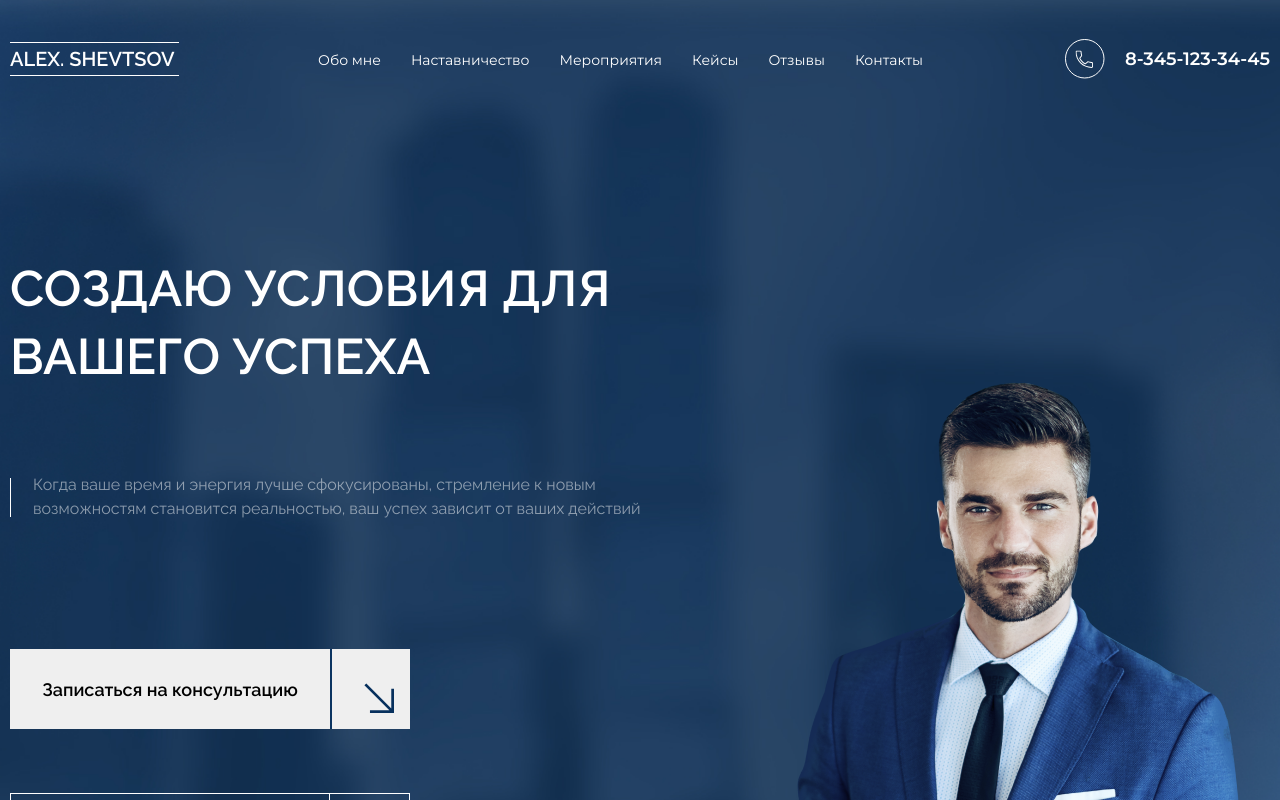
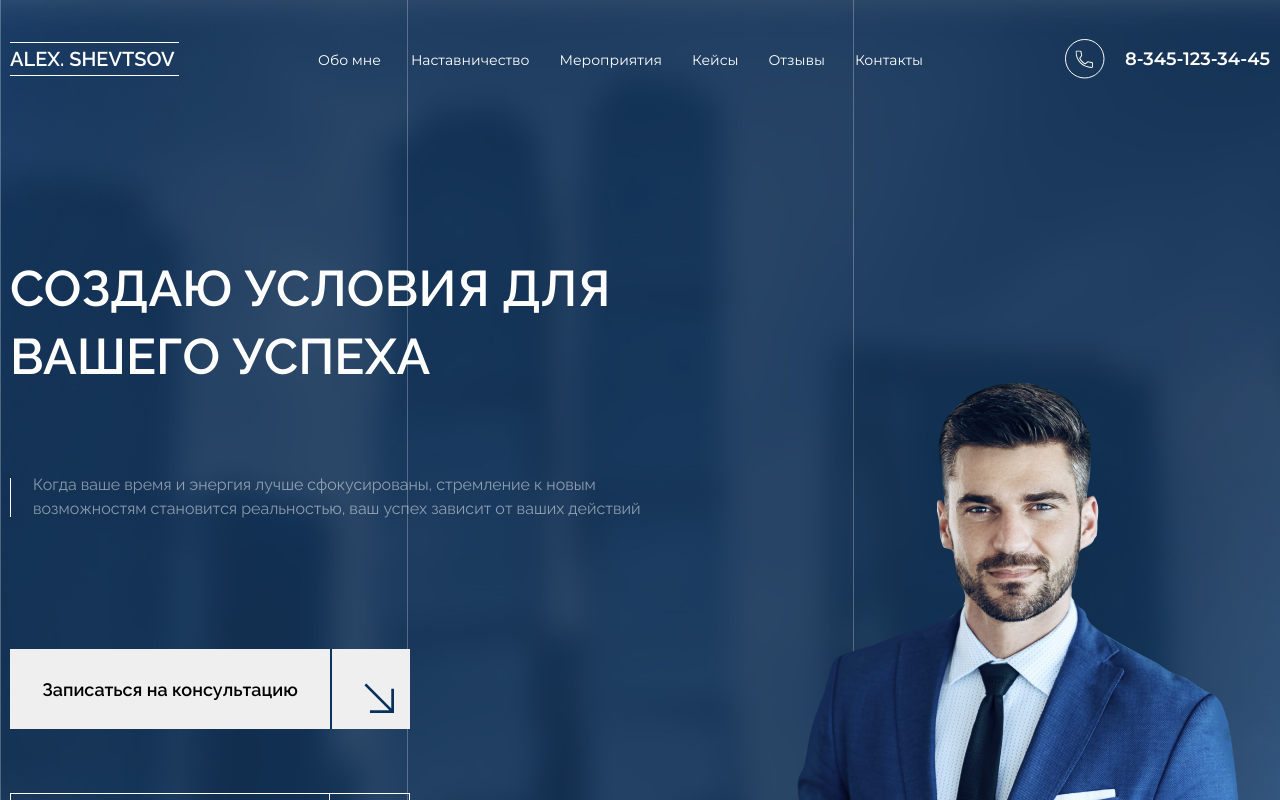
Before and after one commit to azizovelnur/elnurFutureMarkt, a React (Vite) app: page / in a window 1280 px wide. Shown: the top 800 px of the page. Built offline with nearby package versions, Linux system fonts and the light colour scheme; no server answers.

Commit message:
lines were added

```diff
--- a/index.html
+++ b/index.html
@@ -1,5 +1,5 @@
 <!doctype html>
-<html lang="en">
+<html lang="ru">
   <head>
     <meta charset="UTF-8" />
     <meta name="viewport" content="width=device-width, initial-scale=1.0" />
--- a/src/components/Header.tsx
+++ b/src/components/Header.tsx
@@ -9,6 +9,7 @@ export const Header: React.FC = () => {
   const [openMenu, setOpenMenu] = useState<Boolean>(false);
   return (
     <header className="header">
+      <div style={{ height: "39px" }}></div>
       <div className="container">
         <div className="header__inner">
           <NavLink to="/" className="logo">
@@ -80,7 +81,7 @@ export const Header: React.FC = () => {
                 src={phoneIcon}
                 alt="phoneIcon"
               />
-              <p>8-345-123-34-45</p>
+              <span>8-345-123-34-45</span>
             </a>
           </div>
         </div>
--- a/src/components/Layout.tsx
+++ b/src/components/Layout.tsx
@@ -1,11 +1,70 @@
 import { Outlet } from "react-router-dom";
 import { Header } from "./Header";
+import { useEffect } from "react";
+
+// export const Layout: React.FC = () => {
+//   return (
+//     <>
+//       <div className="layout">
+//         <div className="lines">
+//           <div className="line">
+//             <div className="line__element">1</div>
+//           </div>
+//           <div className="line">
+//             <div className="line__element">2</div>
+//           </div>
+//           <div className="line">
+//             <div className="line__element">3</div>
+//           </div>
+//           <div className="line">
+//             <div className="line__element">4</div>
+//           </div>
+//         </div>
+//         <Header />
+//         <Outlet />
+//       </div>
+//     </>
+//   );
+// };
 
 export const Layout: React.FC = () => {
+  useEffect(() => {
+    const updateLineHeight = () => {
+      const lines = document.querySelectorAll(".line__element");
+      const bodyHeight = document.body.scrollHeight + "px";
+      lines.forEach((line) => {
+        (line as HTMLElement).style.height = bodyHeight;
+      });
+    };
+
+    window.addEventListener("resize", updateLineHeight);
+    updateLineHeight();
+
+    return () => window.removeEventListener("resize", updateLineHeight);
+  }, []);
+
   return (
     <>
-      <Header />
-      <Outlet />
+      <div className="layout">
+        <div className="linesContainer">
+          <div className="lines">
+            <div className="line">
+              <div className="line__element"></div>
+            </div>
+            <div className="line">
+              <div className="line__element line2"></div>
+            </div>
+            <div className="line">
+              <div className="line__element"></div>
+            </div>
+            <div className="line">
+              <div className="line__element"></div>
+            </div>
+          </div>
+        </div>
+        <Header />
+        <Outlet />
+      </div>
     </>
   );
 };
--- a/src/styles/app.scss
+++ b/src/styles/app.scss
@@ -10,7 +10,6 @@ body {
   font-size: 16px;
   font-weight: 400;
   color: $text-color;
-
   background-image: url("../assets/images/bg.jpg");
   background-color: gray;
   width: 100%;
@@ -18,8 +17,38 @@ body {
   background-size: cover;
   background-position: center;
   background-repeat: no-repeat;
-  padding-top: 39px;
 }
+
+.linesContainer {
+  position: relative;
+  max-width: 1320px;
+  display: flex;
+  justify-content: space-between;
+  margin: 0 auto;
+}
+
+.lines {
+  position: absolute;
+  width: 100%;
+  display: flex;
+  justify-content: space-between;
+  z-index: -100;
+
+  .line {
+    position: relative;
+    &__element {
+      background-color: rgba(255, 255, 255, 0.26);
+      width: 1px;
+      position: absolute;
+      height: 100%;
+    }
+  }
+}
+
+.line2 {
+  margin-left: -20px;
+}
+
 ::-webkit-scrollbar {
   width: 2px;
 }
```
